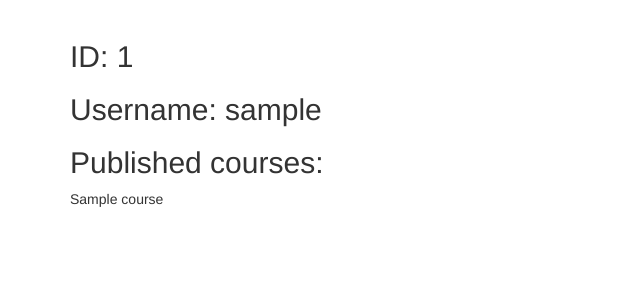
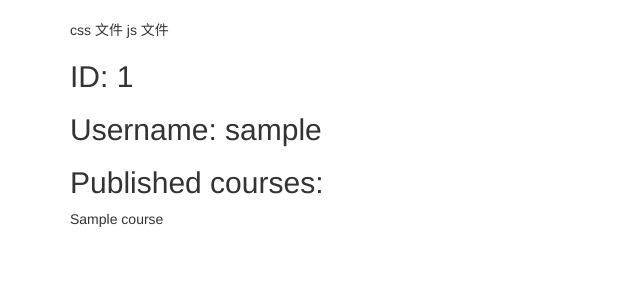
Before and after one commit to chenzy01/shiyanlou, a Flask app: a page that uses Online_education_website/simpledu/simpledu/templates/base.html in a window 1280 px wide. Shown: the part 74-374 px from the top of the page, without its empty margins (0-640 px from the left). Run offline with Flask 2, Linux system fonts and the light colour scheme; tables that the repository leaves empty hold one stand-in row (values such as "Sample post"); parts of the project's set-up code (start-up, migrations or seed data) failed here and were passed over; some libraries are stand-ins or nearby versions.

Commit message:
Update base.html

```diff
--- a/Online_education_website/simpledu/simpledu/templates/base.html
+++ b/Online_education_website/simpledu/simpledu/templates/base.html
@@ -61,6 +61,14 @@
           {% endif %}
       {% endwith %}
 
+    {% block head_css%}
+    css 文件
+    {% endblock %}
+    {% block tail_js %}
+    js 文件
+    {% endblock %}
+
+
     {% block body %}{% endblock %}
     {% block footer %}{% endblock %}
   </div>
```
